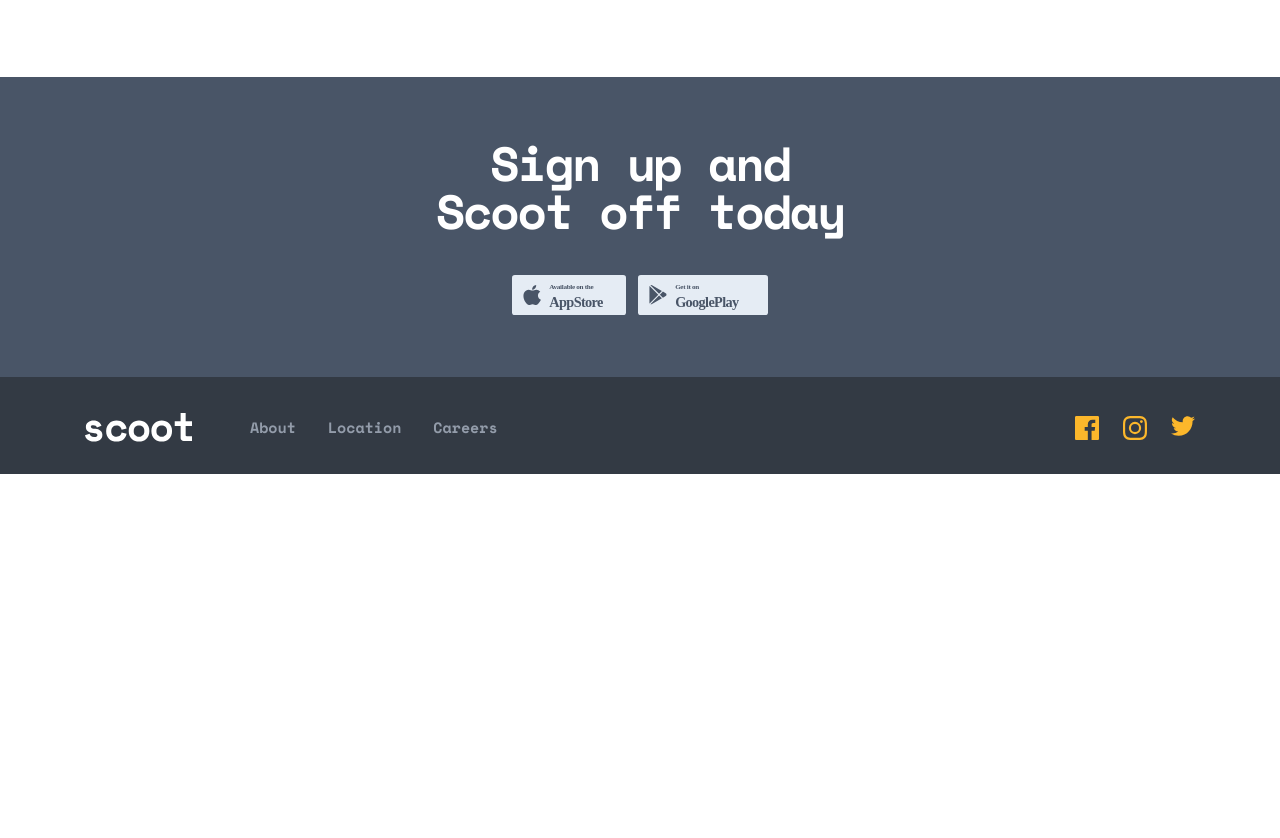
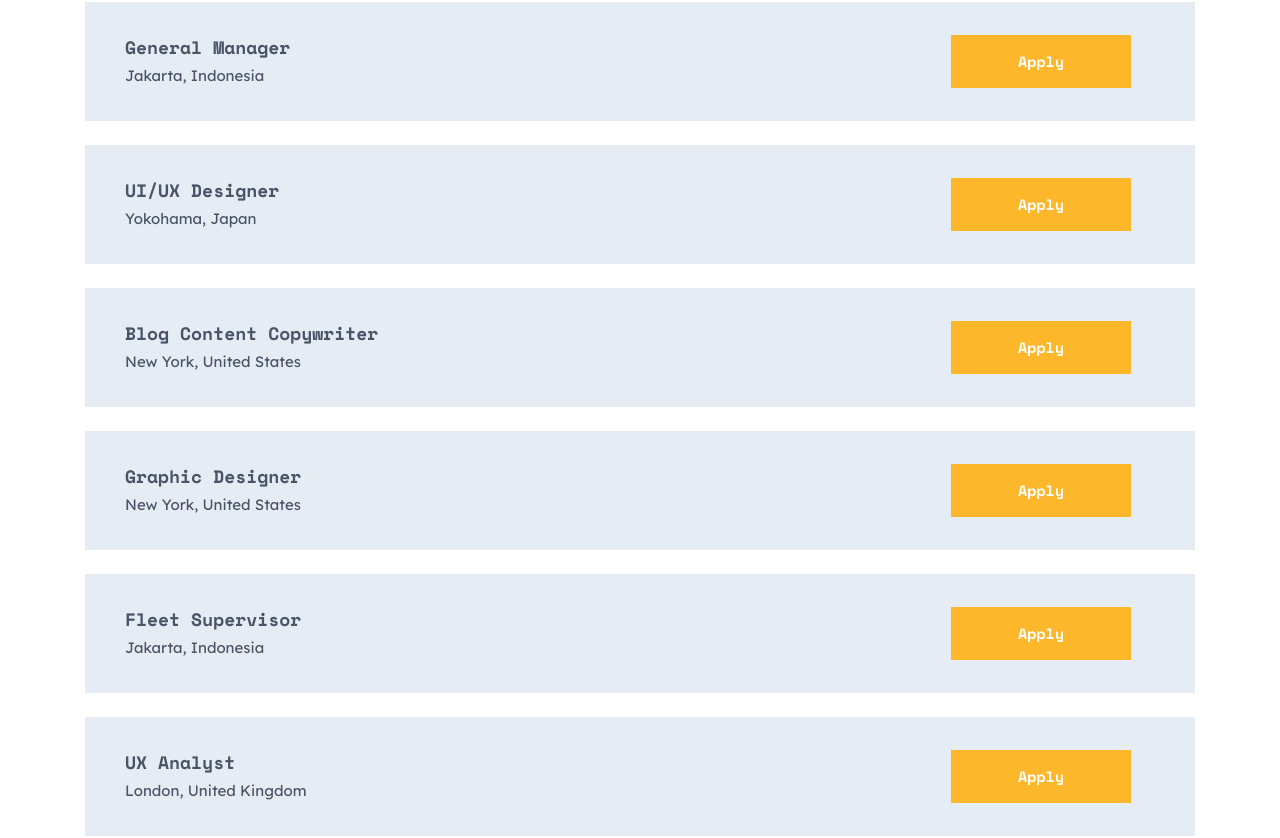
Before and after one commit to miguelzaga/scoot-multi-page-website, a React (Vite) app: page /careers in a window 1280 px wide. Shown: the part 1653-2491 px from the top of the page. Before the commit the page ends 2127 px from the top, so only its background shows below. Built offline with nearby package versions, Linux system fonts and the light colour scheme.

Commit message:
added job postings

```diff
--- a/src/components/Careers.jsx
+++ b/src/components/Careers.jsx
@@ -3,6 +3,15 @@ import ValuesList from "./ValuesList.jsx";
 import heroMobile from "/src/assets/images/careers-locations-hero-mobile.jpg";
 import heroTablet from "/src/assets/images/careers-locations-hero-tablet.jpg";
 import heroDesktop from "/src/assets/images/careers-locations-hero-desktop.jpg";
+
+const careerPostings = [
+  { job: "General Manager", location: "Jakarta, Indonesia" },
+  { job: "UI/UX Designer", location: "Yokohama, Japan" },
+  { job: "Blog Content Copywriter", location: "New York, United States" },
+  { job: "Graphic Designer", location: "New York, United States" },
+  { job: "Fleet Supervisor", location: "Jakarta, Indonesia" },
+  { job: "UX Analyst", location: "London, United Kingdom" },
+];
 
 function Careers() {
   return (
@@ -36,39 +45,33 @@ function Careers() {
       </section>
 
       <section className="mx-auto box-content max-w-desktop px-8 pb-[145px] md:pb-[120px]">
-        <h2 className="mb-16 font-mono text-3.5xl font-bold tracking-tighter text-darkNavy md:mb-[50px] md:text-5xl lg:mb-12 text-center">
+        <h2 className="mb-16 text-center font-mono text-3.5xl font-bold tracking-tighter text-darkNavy md:mb-[50px] md:text-5xl lg:mb-12">
           Why join us?
         </h2>
         <ValuesList />
       </section>
 
-      <section>
-        <ul>
-          <li>
-            <div>
-              <p></p>
-              <p></p>
-            </div>
-            <button> </button>
-          </li>
-          <li>
-            <div>
-              <p></p>
-              <p></p>
-            </div>
-            <button> </button>
-          </li>
-          <li>
-            <div>
-              <p></p>
-              <p></p>
-            </div>
-            <button> </button>
-          </li>
+      <section className="mx-auto box-content max-w-desktop px-8 pb-[120px]">
+        <ul className="space-y-4 lg:space-y-6">
+          {careerPostings.map(({ job, location }, i) => (
+            <CareerPosting job={job} location={location} key={`posting-${i}`} />
+          ))}
         </ul>
       </section>
     </main>
   );
 }
 
+function CareerPosting({ job, location }) {
+  return (
+    <div className="flex flex-col place-items-center gap-4 bg-lightGrey p-8 pt-9 md:flex-row md:justify-between md:px-12 md:py-[33px] lg:pl-10 lg:pr-16">
+      <div className="space-y-1 text-center text-darkNavy md:text-left">
+        <p className="font-mono text-lg/6 font-bold">{job}</p>
+        <p>{location}</p>
+      </div>
+      <button className="button w-full max-w-80 md:w-[180px]">Apply</button>
+    </div>
+  );
+}
+
 export default Careers;
```
